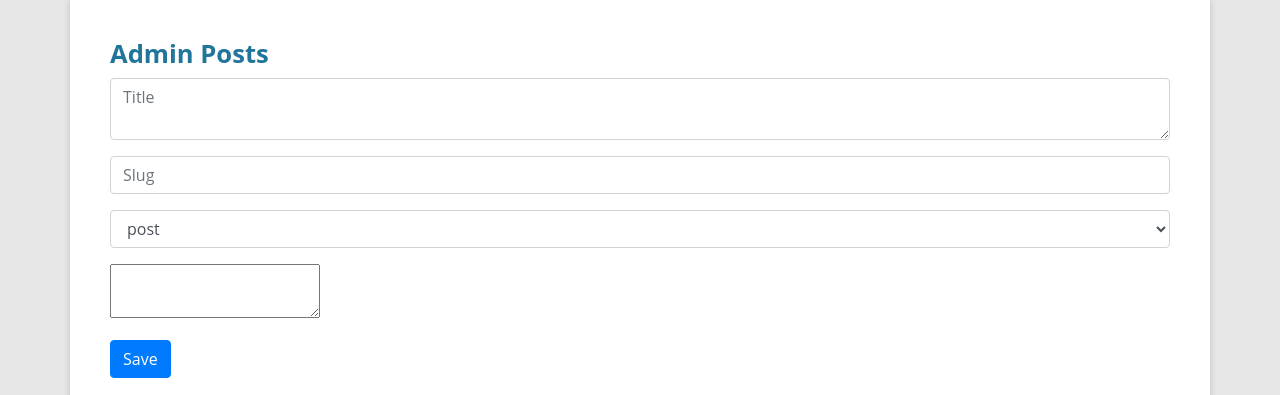
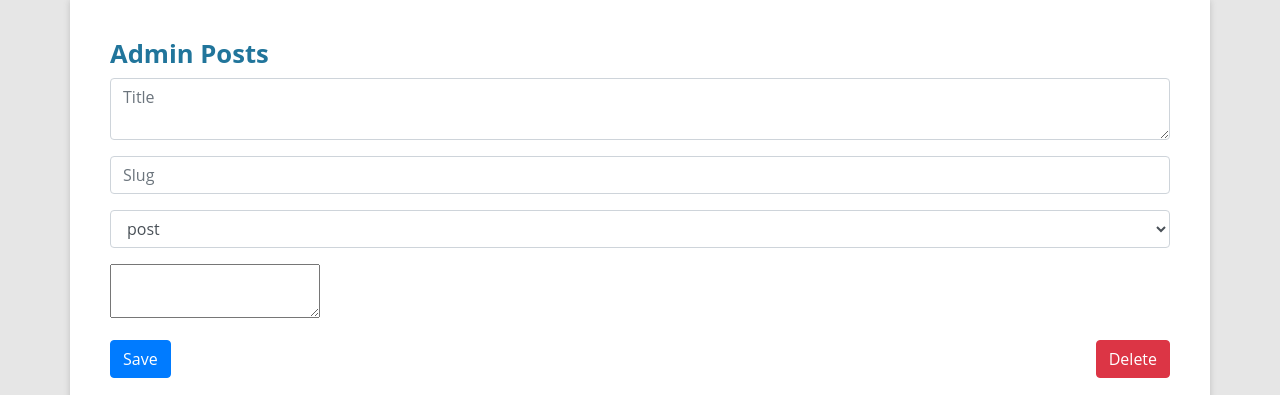
Before and after one commit to firepol/migrate-wordpress-to-google-cloud-python-datastore-blog, a Flask app: page /admin/post/new in a window 1280 px wide. Shown: the part 41-436 px from the top of the page. Run offline with Flask 2, Linux system fonts and the light colour scheme; some libraries are stand-ins or nearby versions.

Commit message:
Implement DELETE Post (in the Edit page)

```diff
--- a/main.py
+++ b/main.py
@@ -1,6 +1,6 @@
 import re
 
-from flask import Flask, render_template, request, redirect, url_for
+from flask import Flask, render_template, request, redirect, url_for, abort
 from jinja2 import evalcontextfilter, Markup, escape
 
 from datastore_queries import *
@@ -114,6 +114,15 @@ def admin_save_updated_post(post_id):
     return redirect(url_for('admin_edit_post', post_id=post_id))
 
 
+@app.route('/admin/delete/<post_id>', methods=['DELETE'])
+def admin_delete_post(post_id):
+    try:
+        delete_post(post_id)
+        return '', 204
+    except:
+        abort(500)
+
+
 @app.route('/admin/insert_archives')
 def admin_insert_archives():
     posts = get_all_posts('post')
--- a/templates/admin_post.html
+++ b/templates/admin_post.html
@@ -4,7 +4,6 @@
   <meta charset="utf-8">
   <meta name="viewport" content="width=device-width, initial-scale=1, shrink-to-fit=no">
   <title>Admin | Edit | {{post.title}}</title>
-  <script src="https://cdn.tiny.cloud/1/{{CONFIG['tinymce_api_key']}}/tinymce/5/tinymce.min.js" referrerpolicy="origin"></script>
   <script src="{{ url_for('static', filename='script.js') }}"></script>
   <link rel="stylesheet" href="https://stackpath.bootstrapcdn.com/bootstrap/4.4.1/css/bootstrap.min.css" integrity="sha384-Vkoo8x4CGsO3+Hhxv8T/Q5PaXtkKtu6ug5TOeNV6gBiFeWPGFN9MuhOf23Q9Ifjh" crossorigin="anonymous">
   <link type="text/css" rel="stylesheet" href="{{ url_for('static', filename='style.css') }}">
@@ -20,7 +19,6 @@
       <input name="slug" class="form-control" id="slug" placeholder="Slug" value="{{post.slug}}" />
     </div>
     <div class="form-group">
-<!--      <input placeholder="Post type (post or page)" value="{{post.post_type}}" />-->
       <select name="post_type" class="form-control" id="post_type">
         <option {% if post.post_type == 'post' %}selected{% endif %}>post</option>
         <option {% if post.post_type == 'page' %}selected{% endif %}>page</option>
@@ -36,6 +34,7 @@
     </textarea>
     </div>
     <button class="btn btn-primary" type="submit">Save</button>
+    <input type="button" class="btn btn-danger float-right" onclick="deletePost({{post.id}})" value="Delete" />
   </form>
   <footer class="entry-meta">
     This entry was posted on {{post.date}}. Last modified on {{post.modified}}.
@@ -47,6 +46,8 @@
     <a href="/admin/post/{{post.id}}?nl2br=1">edit nl2br</a>
   </footer>
 </div>
+<script src="https://code.jquery.com/jquery-3.5.1.min.js" integrity="sha256-9/aliU8dGd2tb6OSsuzixeV4y/faTqgFtohetphbbj0=" crossorigin="anonymous"></script>
+<script src="https://cdn.tiny.cloud/1/{{CONFIG['tinymce_api_key']}}/tinymce/5/tinymce.min.js" referrerpolicy="origin"></script>
   <script>
     tinymce.init({
       mode : 'exact',
@@ -59,6 +60,18 @@
         format: { title: 'Format', items: 'bold italic underline strikethrough superscript subscript codeformat | formats blockformats fontformats fontsizes align | forecolor backcolor | removeformat' }
       }
     });
+
+    function deletePost(id) {
+        if (confirm('Are you sure you want to delete this post?')) {
+            $.ajax({
+                url: "{{ url_for('admin_delete_post', post_id=post.id)}}",
+                type: 'DELETE',
+                success: function(result) {
+                    window.location.href = "{{ url_for('admin_posts')}}";
+                }
+            });
+        }
+    }
   </script>
 </body>
 </html>
```
Also changed, not shown: datastore_queries.py (+9 -3 lines).
